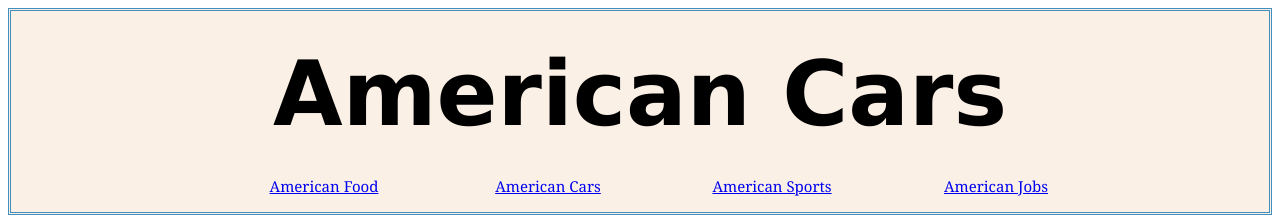
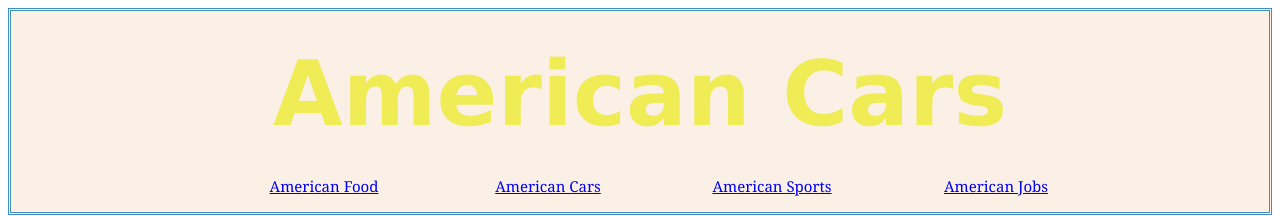
Before and after one commit to ttray310/Collab-C102, a plain HTML site: page index.html in a window 1280 px wide. Shown: the top 216 px of the page. Drawn offline with Linux system fonts and the light colour scheme.

Commit message:
fixed error with color on h1

```diff
--- a/styles.css
+++ b/styles.css
@@ -9,7 +9,7 @@ h1 {
     font-family:Verdana, Tahoma, sans-serif;
     font-size: 90px;
     margin: 30px;
-    color:
+    color: rgba(235, 235, 31, 0.726);
 }
 
 header nav {
```
